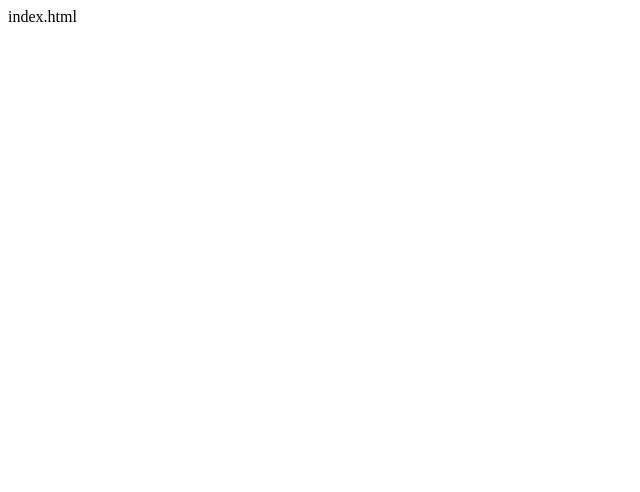
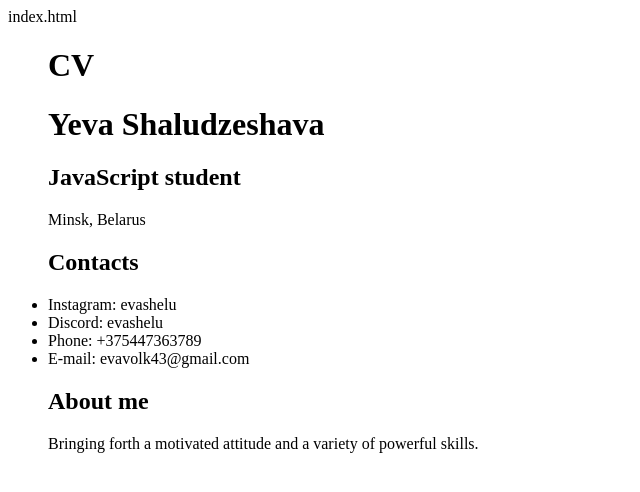
Before and after one commit to evashelu/rsschool-cv, a plain HTML site: page index.html in a window 1280 px wide. Shown: the whole page, without its empty margins (0-640 px from the left). Drawn offline with Linux system fonts and the light colour scheme.

Commit message:
init(cv): html changes

```diff
--- a/index.html
+++ b/index.html
@@ -1,7 +1,21 @@
 index.html
+<p>
 <!DOCTYPE html>
 <html lang="en">
 <head>
+    <caption><ul><h1> CV </h1></ul></caption>
+<ul><h1>Yeva Shaludzeshava</h1></ul>
+<ul><h2>JavaScript  student</h2></ul>
+<ul>Minsk, Belarus</ul>
+<ul>
+<h2>Contacts</h2>
+<li>Instagram: evashelu</li>
+<li>Discord: evashelu</li>
+<li>Phone: +375447363789</li>
+<li>E-mail: evavolk43@gmail.com</li>
+</ul>
+<ul><h2>About me</h2></ul>
+<ul>Bringing forth a motivated attitude and a variety of powerful skills.</ul>
     <meta charset="UTF-8">
     <meta name="viewport" content="width=device-width, initial-scale=1.0">
     <title>Document</title>
--- a/style.css
+++ b/style.css
@@ -1,8 +1,8 @@
 style.css
-body font-family: 'Montserrat'
-header <header class = "header">
-main
-footer
+<body> font-family: 'Montserrat'
+<header> <header class = "header">
+<main>
+<footer>
 @font-face {
     font-family: "Montserrat";
     src: url("assets/fonts/MontseratThin.ttf");
```
